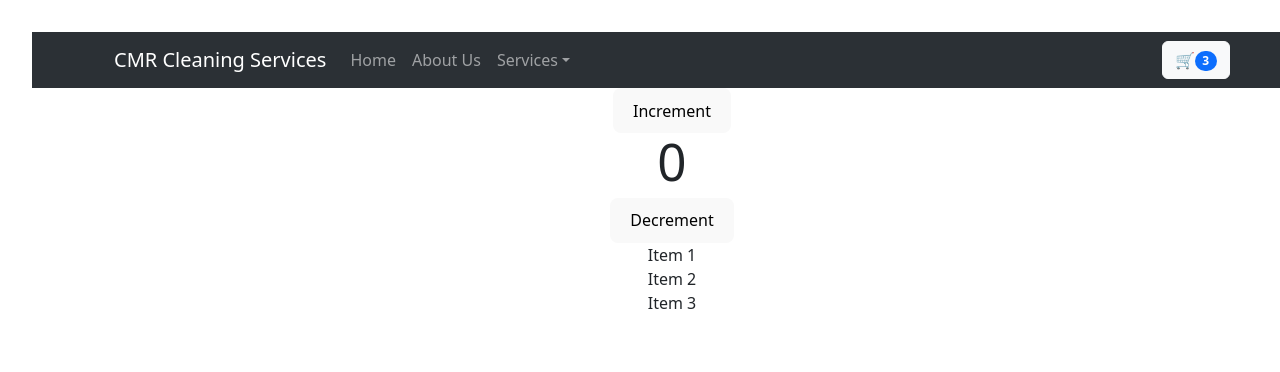
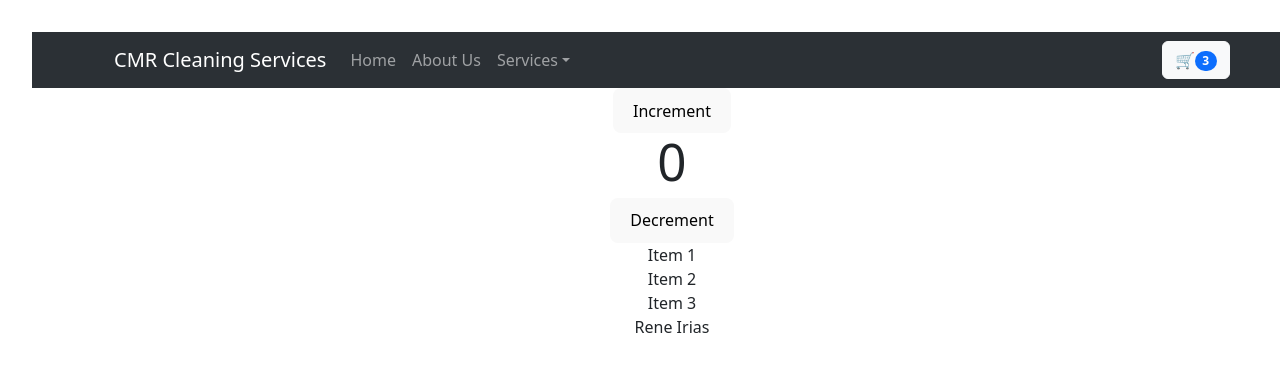
Before and after one commit to ReneRisa/react-projectCoderHouse, a React (Vite) app: page / in a window 1280 px wide. Shown: the top 372 px of the page. Built offline with nearby package versions, Linux system fonts and the light colour scheme.

Commit message:
PreEntrega1Irias

```diff
--- a/src/layouts/MainLayout.jsx
+++ b/src/layouts/MainLayout.jsx
@@ -14,6 +14,7 @@ const MainLayout = ({ children }) => {
       <ItemListContainer greeting="Item 1" />
       <ItemListContainer greeting="Item 2" />
       <ItemListContainer greeting="Item 3" />
+      <ItemListContainer greeting="Rene Irias" />
       {children}
     </div>
   );
```
